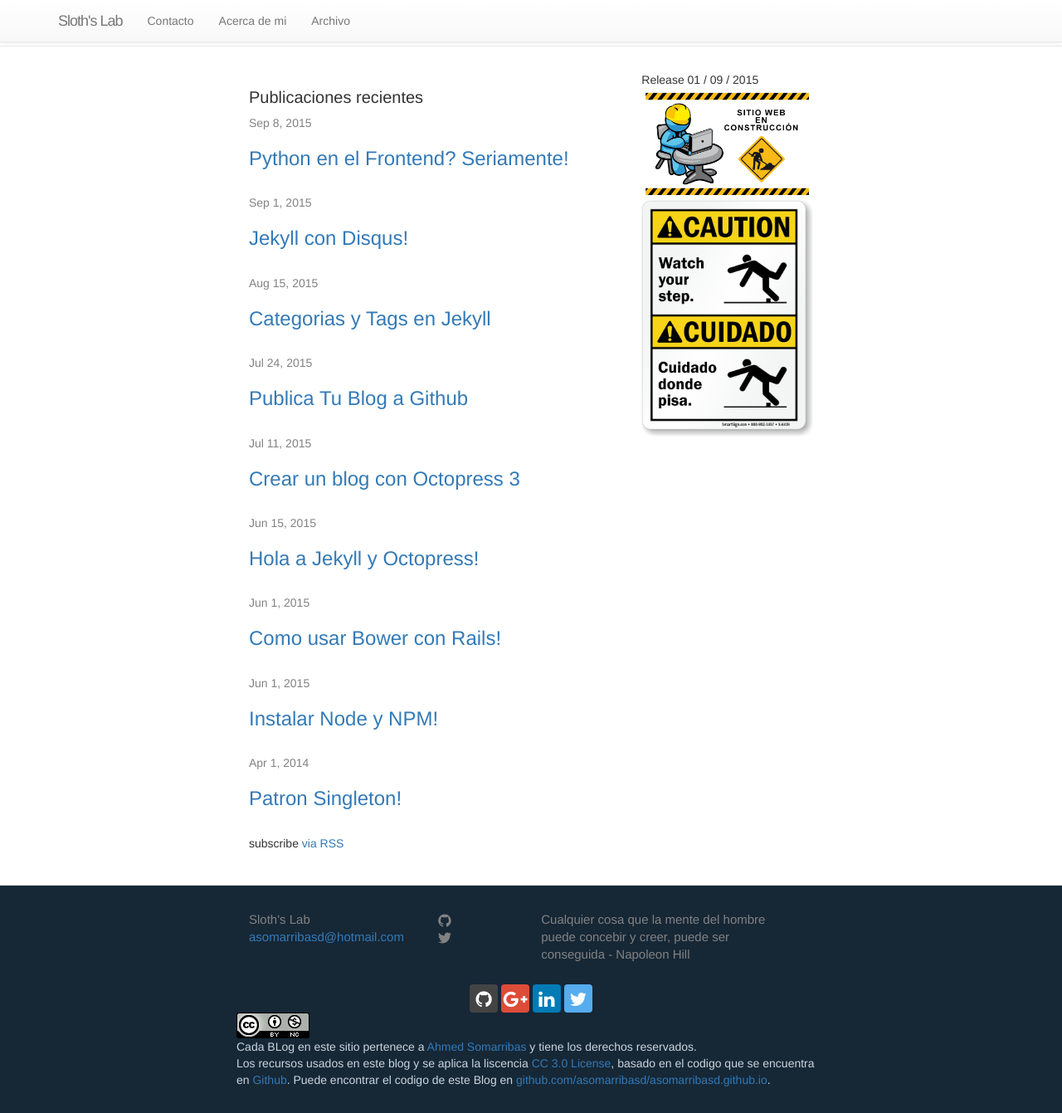
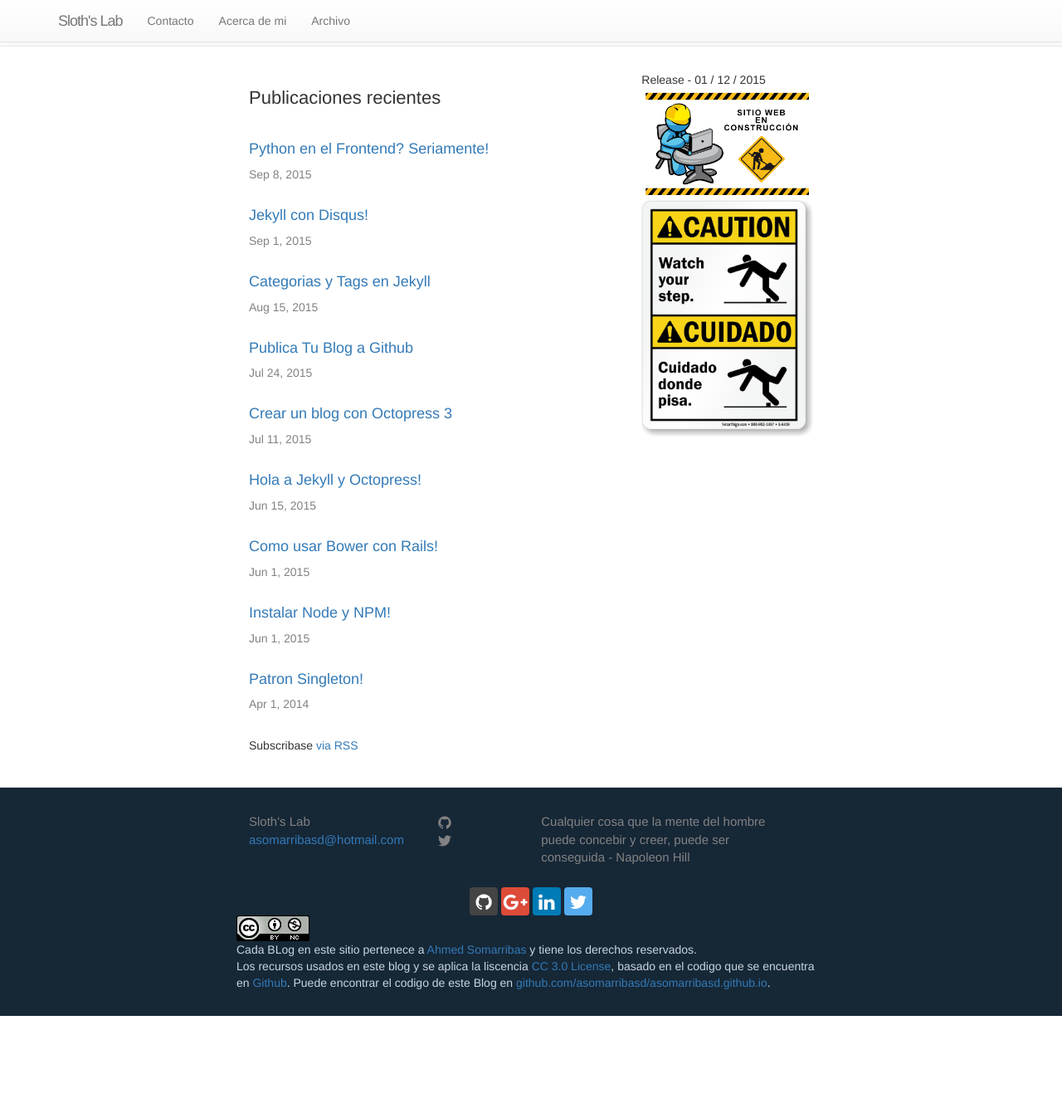
Before and after one commit to asomarribasd/asomarribasd.github.io, a Jekyll site: the page built from index.html, in a window 1280 px wide and 1341 px high. Shown: the whole window at 83% size. Built offline with Jekyll 4.4.1, drawn with Linux system fonts in a browser that asks for light colours; nearby versions of some CDN libraries.

Commit message:
Fix main display

```diff
--- a/_includes/asides/welcome.html
+++ b/_includes/asides/welcome.html
@@ -5,10 +5,10 @@
 Lets Talk
 </h1>
 <p>
-Puedo ayudarle en todo tipo de aplicaciones web, ya sea creaci&oacute;n o mantenimiento.
+Necesita ayuda con el mantenimiento de su aplicaci&oacute;n, el codigo es muy viejo y ocupa una renovaci&oacute;n.
 </p>
 <p>
-Si tiene alguna idea de proyecto y necesita del componente tecnologico yo puedo ayudarle.
+O talvez tiene alguna idea de proyecto y necesita del componente tecnologico, ya sea creaci&oacute;n o mantenimiento, yo puedo ayudarle.
 </p>
 <p>
 Escribame: <a href="mailto:{{ site.email }}">{{ site.email }}<script cf-hash="f9e31" type="text/javascript">
--- a/_sass/_layout.scss
+++ b/_sass/_layout.scss
@@ -181,7 +181,7 @@
 }
 
 .page-heading {
-    font-size: 20px;
+    font-size: 22px;
 }
 
 .post-list {
@@ -200,7 +200,7 @@
 
 .post-link {
     display: block;
-    font-size: 24px;
+    font-size: 18px;
 }
 
 
--- a/index.html
+++ b/index.html
@@ -6,23 +6,22 @@
 <div class="home col-md-8">
 
   <h1 class="page-heading">Publicaciones recientes</h1>
-
+	<br />
   <ul class="post-list">
     {% for post in site.posts %}
       <li>
+        <h4>
+          <a class="post-link" href="{{ post.url | prepend: site.baseurl }}">{{ post.title }}</a>
+        </h4>
         <span class="post-meta">{{ post.date | date: "%b %-d, %Y" }}</span>
-
-        <h2>
-          <a class="post-link" href="{{ post.url | prepend: site.baseurl }}">{{ post.title }}</a>
-        </h2>
       </li>
     {% endfor %}
   </ul>
 
-  <p class="rss-subscribe">subscribe <a href="{{ "/feed.xml" | prepend: site.baseurl }}">via RSS</a></p>
+  <p class="rss-subscribe">Subscribase <a href="{{ "/feed.xml" | prepend: site.baseurl }}">via RSS</a></p>
 
 </div>
-<div class="col-md-4">Release 01 / 09 / 2015 </br>
+<div class="col-md-4">Release - 01 / 12 / 2015 </br>
 	<img src="/images/Web-en-construccion.jpg" width="250px"></br>
 	<img src="/images/bilingual-watch-your-step-sign.png" width="250px">
 </div>
```
Also changed, not shown: README.md.
